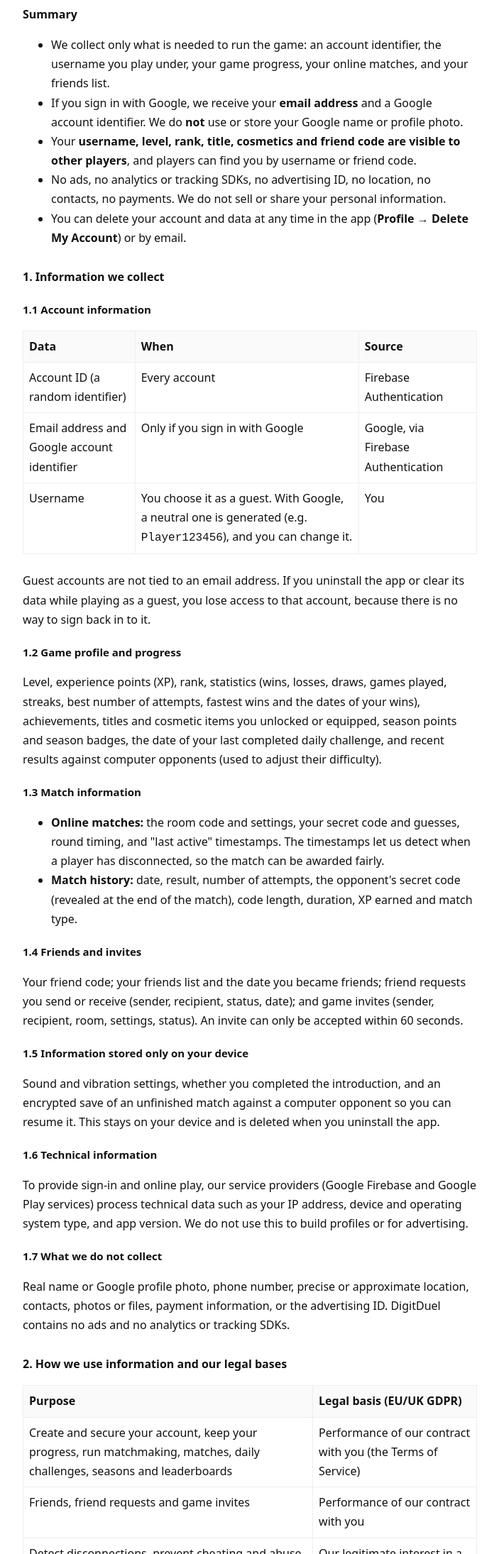
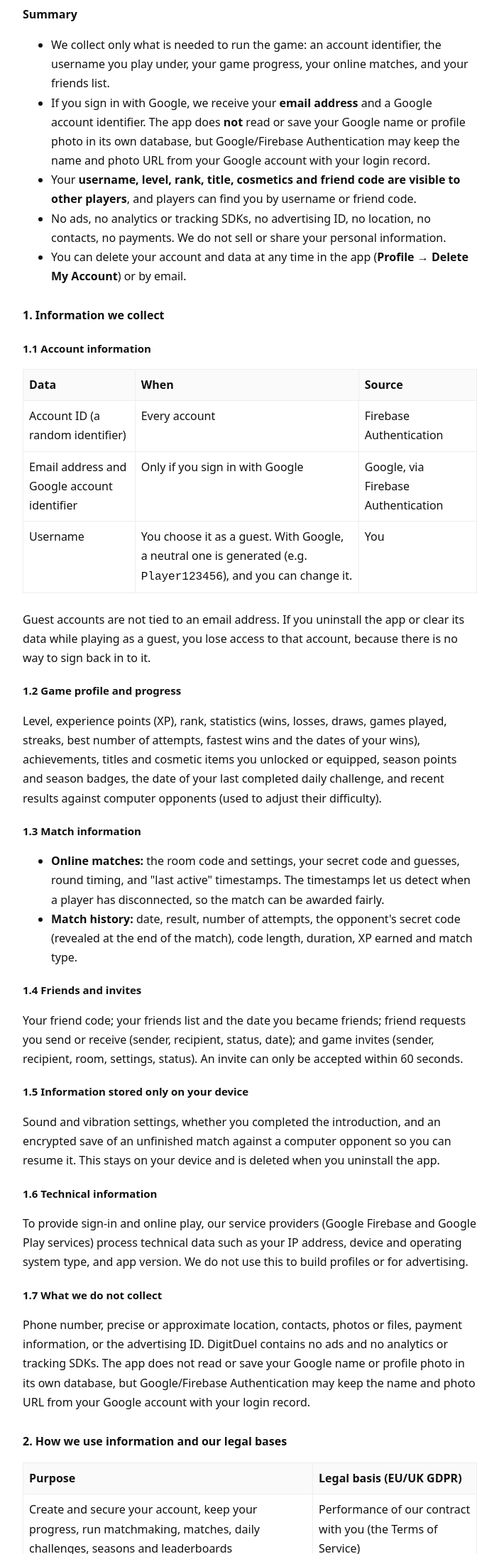
Before and after one commit to nosamidev/Nosami-Apps, a plain HTML site: page digitduel-privacy.html in a window 1280 px wide. Shown: the part 460-2650 px from the top of the page at 71% size, without its empty margins (288-991 px from the left). Drawn offline with Linux system fonts and the light colour scheme.

Commit message:
Clarify Google account data in privacy policy
Co-Authored-By: Claude Opus 5.5 <noreply@anthropic.com>

```diff
--- a/digitduel-privacy.html
+++ b/digitduel-privacy.html
@@ -42,7 +42,7 @@ p.nav { font-size: 14px; color: #666; margin-top: 40px; border-top: 1px solid #e
   <h2>Summary</h2>
   <ul>
     <li>We collect only what is needed to run the game: an account identifier, the username you play under, your game progress, your online matches, and your friends list.</li>
-    <li>If you sign in with Google, we receive your <strong>email address</strong> and a Google account identifier. We do <strong>not</strong> use or store your Google name or profile photo.</li>
+    <li>If you sign in with Google, we receive your <strong>email address</strong> and a Google account identifier. The app does <strong>not</strong> read or save your Google name or profile photo in its own database, but Google/Firebase Authentication may keep the name and photo URL from your Google account with your login record.</li>
     <li>Your <strong>username, level, rank, title, cosmetics and friend code are visible to other players</strong>, and players can find you by username or friend code.</li>
     <li>No ads, no analytics or tracking SDKs, no advertising ID, no location, no contacts, no payments. We do not sell or share your personal information.</li>
     <li>You can delete your account and data at any time in the app (<strong>Profile → Delete My Account</strong>) or by email.</li>
@@ -98,7 +98,7 @@ p.nav { font-size: 14px; color: #666; margin-top: 40px; border-top: 1px solid #e
   <p>To provide sign-in and online play, our service providers (Google Firebase and Google Play services) process technical data such as your IP address, device and operating system type, and app version. We do not use this to build profiles or for advertising.</p>
 
   <h3>1.7 What we do not collect</h3>
-  <p>Real name or Google profile photo, phone number, precise or approximate location, contacts, photos or files, payment information, or the advertising ID. DigitDuel contains no ads and no analytics or tracking SDKs.</p>
+  <p>Phone number, precise or approximate location, contacts, photos or files, payment information, or the advertising ID. DigitDuel contains no ads and no analytics or tracking SDKs. The app does not read or save your Google name or profile photo in its own database, but Google/Firebase Authentication may keep the name and photo URL from your Google account with your login record.</p>
 
   <h2>2. How we use information and our legal bases</h2>
   <table>
```
